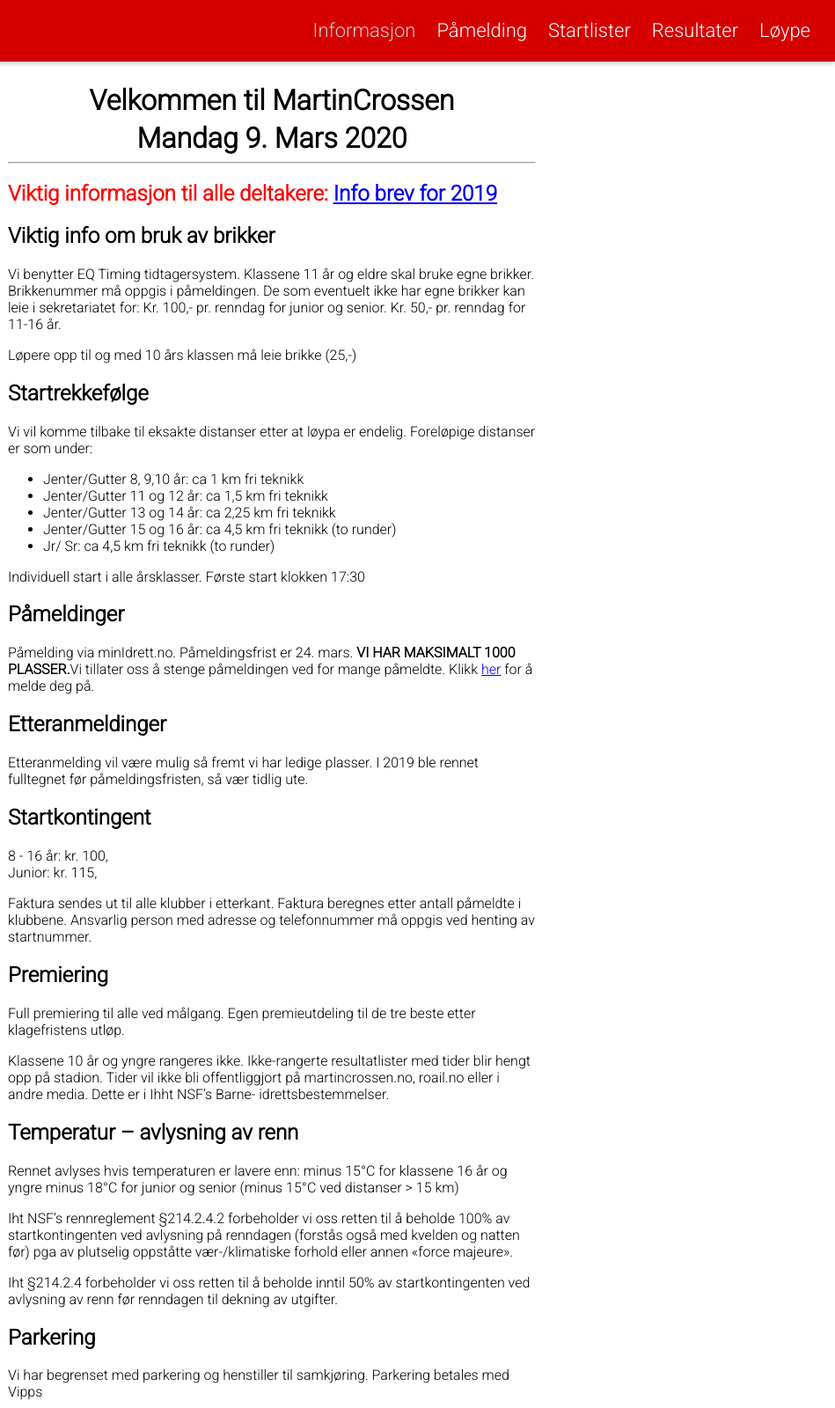
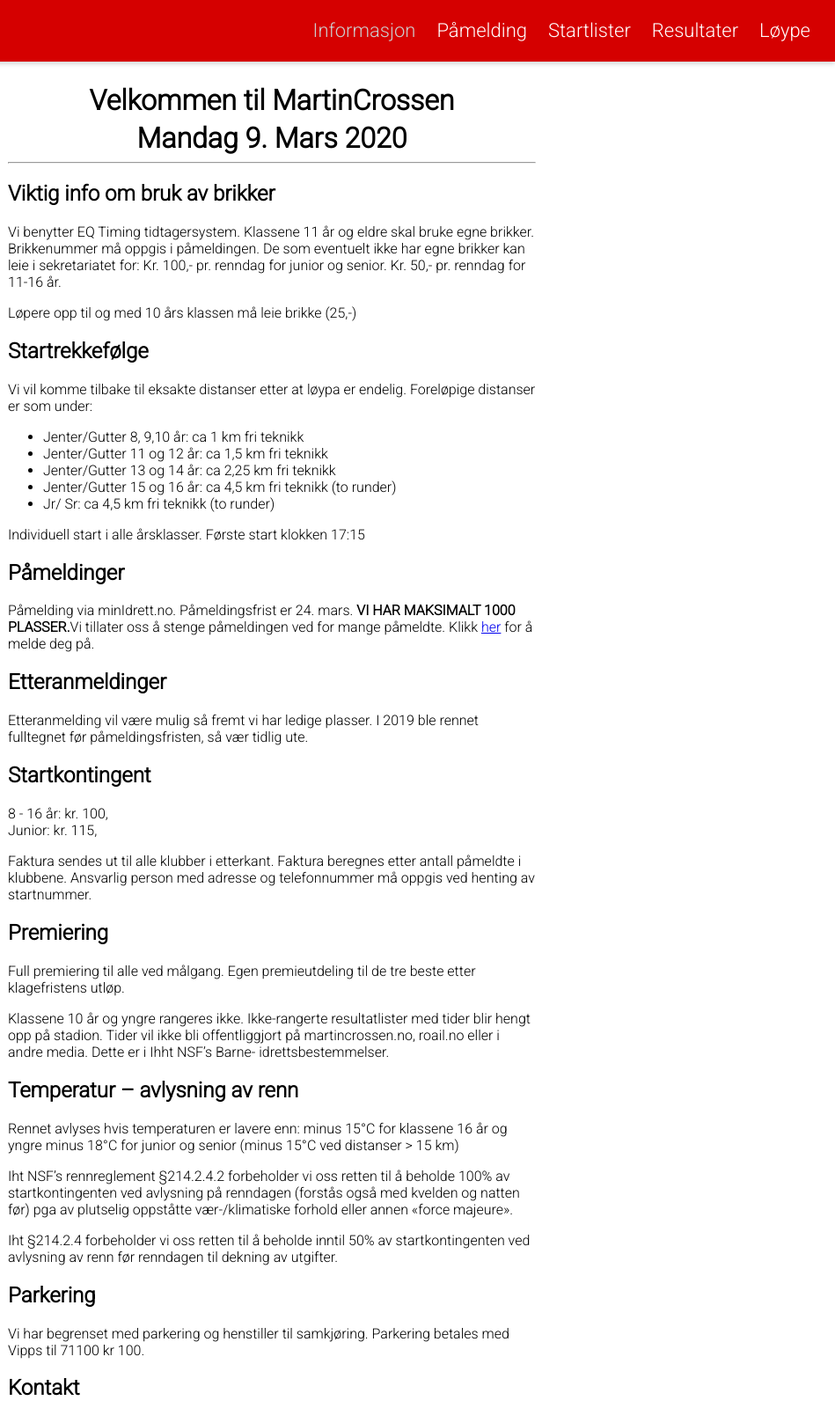
Before and after one commit to sondresorbye/martincrossen, a plain HTML site: page public/info.html in a window 1280 px wide. Shown: the top 1600 px of the page at 88% size, 331-1280 px from the left. Drawn offline with nearby package versions, Linux system fonts and the light colour scheme.

Commit message:
changes for 2020

```diff
--- a/public/info.html
+++ b/public/info.html
@@ -80,8 +80,6 @@
         <h1>Velkommen til MartinCrossen</h1>
         <h1>Mandag 9. Mars 2020</h1>
         <hr>
-        <h2><span style="color:red;">Viktig informasjon til alle deltakere: </span><a
-                href="images/Info_Martincrossen_Løpere_190326.pdf">Info brev for 2019</a></h2>
         <h2>Viktig info om bruk av brikker</h2>
         <p>Vi benytter EQ Timing tidtagersystem. Klassene 11 år og eldre skal bruke egne brikker. Brikkenummer må oppgis
             i påmeldingen.
@@ -100,7 +98,7 @@
             <li>Jenter/Gutter 15 og 16 år: ca 4,5 km fri teknikk (to runder)</li>
             <li>Jr/ Sr: ca 4,5 km fri teknikk (to runder)</li>
         </ul>
-        <p>Individuell start i alle årsklasser. Første start klokken 17:30</p>
+        <p>Individuell start i alle årsklasser. Første start klokken 17:15</p>
 
         <h2>Påmeldinger</h2>
         <p>Påmelding via minIdrett.no. Påmeldingsfrist er 24. mars.
@@ -142,7 +140,7 @@
             før renndagen
             til dekning av utgifter.</p>
         <h2>Parkering</h2>
-        <p>Vi har begrenset med parkering og henstiller til samkjøring. Parkering betales med Vipps</p>
+        <p>Vi har begrenset med parkering og henstiller til samkjøring. Parkering betales med Vipps til 71100 kr 100. </p>
         <h2>Kontakt</h2>
         <p>Er det noe du lurer på, send mail til <a href="mailto:langrenn@roa.com">langrenn@roa.com</a> eller kontakt
             klubbsekretær Cecilie Steensen, Tlf <a href="tel:+4722503155">22 50 31 55</a> (kl 09.00-16.00)</p>
```
Also changed, not shown: public/resultater.html (+3 -2 lines), public/startlister.html (+2 -2 lines).
